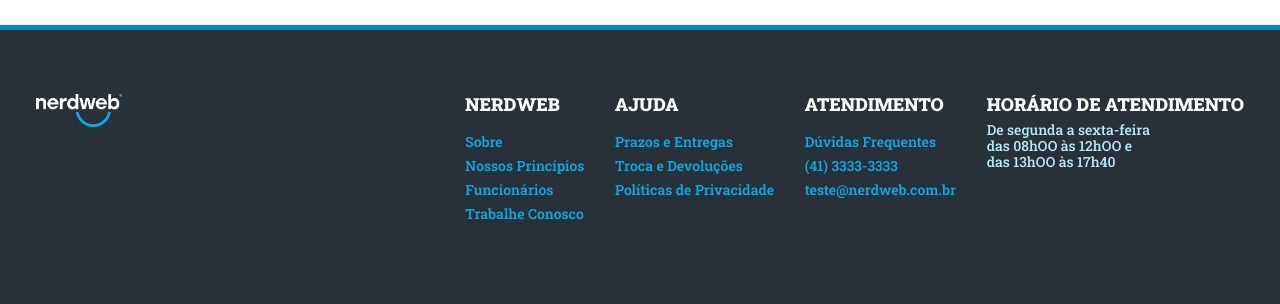
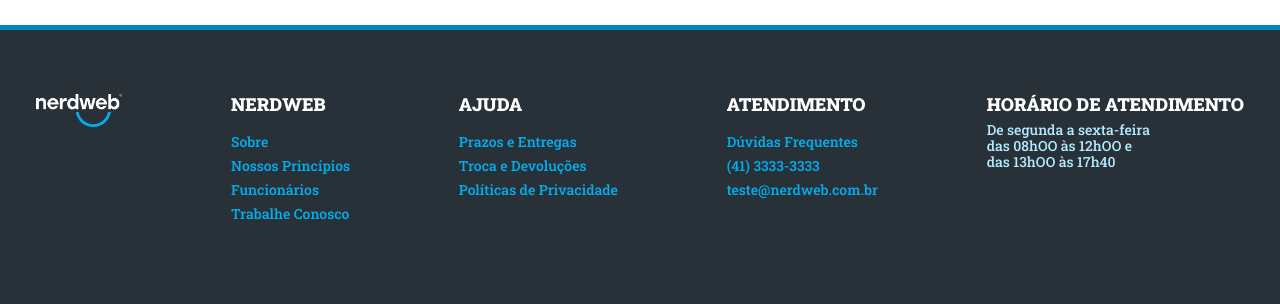
Before and after one commit to DiegoAdrianoMendes/NerdWeb, a plain HTML site: page index.html in a window 1280 px wide. Shown: the part 4150-4454 px from the top of the page. Drawn offline with nearby package versions, Linux system fonts and the light colour scheme; files that its build step writes are made by us from their sources; files whose address does not match are found by name; a web font is replaced by a local one.

Commit message:
:lipstick: Responsive 1024

```diff
--- a/index.html
+++ b/index.html
@@ -624,7 +624,7 @@
     <footer class="footer">
       <div class="container">
         <div class="lg:flex justify-content-between footer__top">
-          <div class="lg:w-33">
+          <div class="lg:w-fit xl:w-33">
             <img
               src="./assets/img/logo.png"
               alt="Logo NerdWeb"
```
Also changed, not shown: build/assets/js/nerdweb.js, build/assets/scss/components/_newsletter.scss, build/assets/scss/components/_services.scss.
